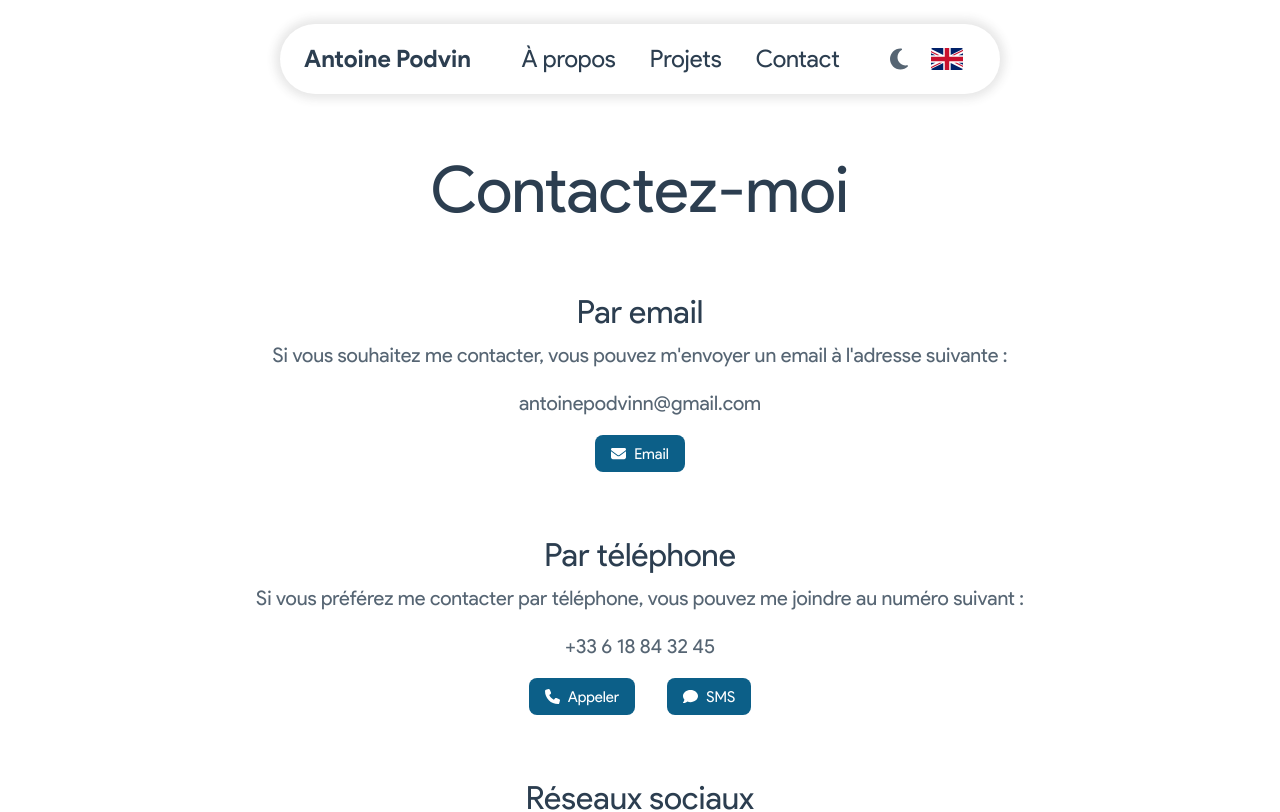
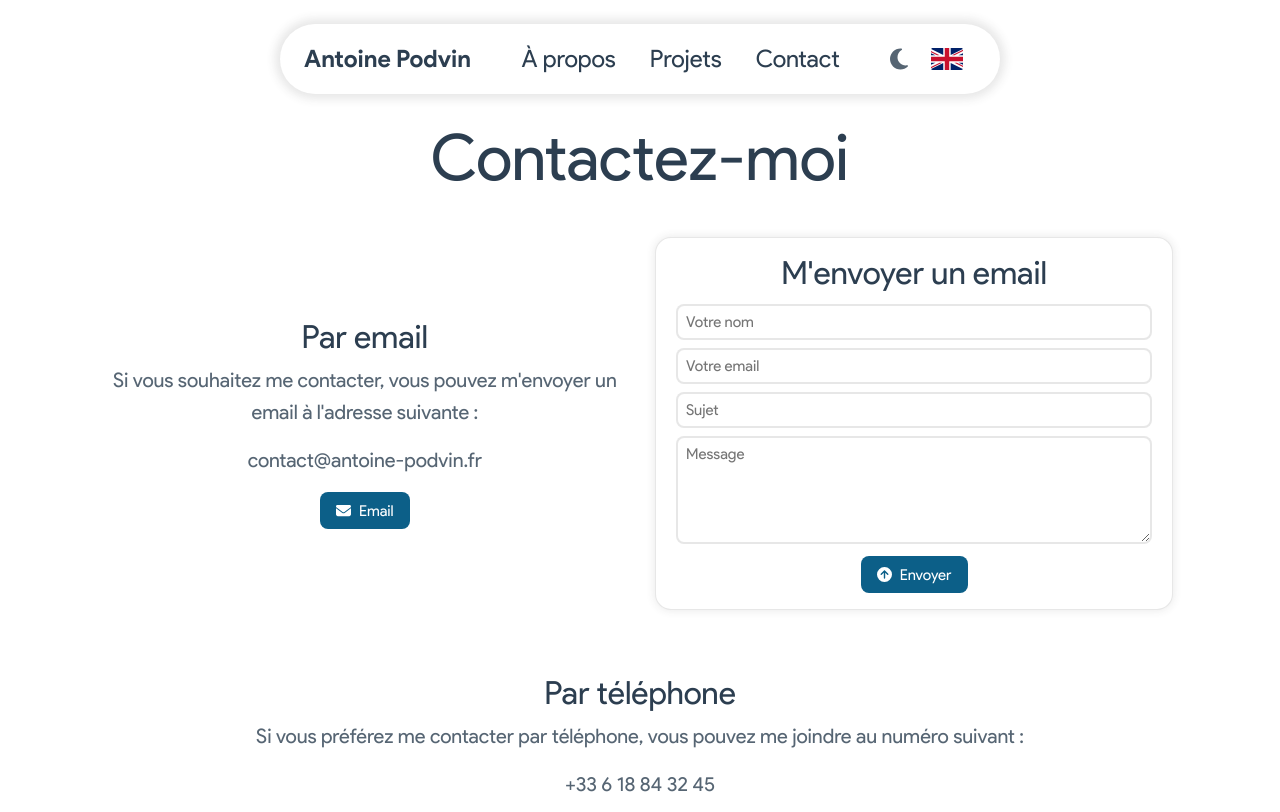
Before and after one commit to antoinepod/Portfolio, a Vue app: page /contact in a window 1280 px wide. Shown: the top 812 px of the page. Built offline with nearby package versions, Linux system fonts and the light colour scheme.

Commit message:
{+/~} Adding email contact form in contact view and updating projects border-radius and shadows in the Projects view.

```diff
--- a/src/components/DiscussionBubble.vue
+++ b/src/components/DiscussionBubble.vue
@@ -2,6 +2,7 @@
 import { computed, ref, type Ref } from 'vue';
 import { useWindowStore } from '@/stores/windowStore';
 import i18n from '@/i18n';
+import router from '@/router';
 
 export type Message = {
   content: string;
@@ -59,16 +60,13 @@ const startConversation = () => {
 
 const messagesRef: Ref<Array<HTMLElement> | null> = ref(null);
 const sendMessageRef: Ref<HTMLInputElement | null> = ref(null);
-const popupRef: Ref<HTMLDivElement | null> = ref(null);
 
 const sendMessage = () => {
-  window.open(`mailto:contact@antoine-podvin.fr?subject=${t('about.mail-subject')}&body=${sendMessageRef.value?.value}`);
-}
-
-const showPopup = () => {
-  if (popupRef.value !== null)
-    popupRef.value.style.opacity = popupRef.value.style.opacity === "1" ? "0" : "1";
-  console.log(popupRef.value);
+  let url = `mailto:contact@antoine-podvin.fr?subject=${t('about.mail-subject')}`;
+  if (sendMessageRef.value) {
+    url += "&body=" + encodeURIComponent(sendMessageRef.value.value);
+  }
+  window.open(url);
 }
 
 const discussion: Ref<HTMLElement | null> = ref(null);
@@ -83,9 +81,8 @@ const discussion: Ref<HTMLElement | null> = ref(null);
       </div>
     </section>
     <div class="send-message">
-      <div ref="popupRef" class="popup">hello</div>
-      <font-awesome-icon class="icon plus" icon="circle-plus" @click="showPopup" />
-      <input ref="sendMessageRef" type="text" :placeholder="$t('about.type-your-message')">
+      <font-awesome-icon class="icon plus" icon="circle-plus" @click="router.push({ name: 'contact' })" />
+      <textarea ref="sendMessageRef" type="text" :placeholder="$t('about.type-your-message')" rows="1"></textarea>
       <font-awesome-icon class="icon up" icon="circle-arrow-up" @click="sendMessage" />
     </div>
     <button v-if="!isConversationStarted" @click="startConversation()">{{ $t('about.start-conversation') }}</button>
@@ -182,7 +179,7 @@ const discussion: Ref<HTMLElement | null> = ref(null);
     align-items: center;
     margin-right: 0.5rem;
 
-    input {
+    textarea {
       width: 100%;
       padding: 0.25rem 0.5rem;
       border-radius: 1rem;
@@ -214,21 +211,6 @@ const discussion: Ref<HTMLElement | null> = ref(null);
       color: var(--color-heading);
       background-color: var(--color-border);
     }
-
-    .popup {
-      opacity: 0;
-      position: absolute;
-      background-color: red;
-      border: 2px solid var(--color-border);
-      border-radius: 1rem;
-      padding: 0.5rem;
-      z-index: 1;
-      width: 20rem;
-      height: 10rem;
-      left: calc(50% - 10rem);
-      top: calc(50% - 5rem);
-      transition: all 0.5s ease-in-out;
-    }
   }
 
   button {
--- a/src/locales/en.json
+++ b/src/locales/en.json
@@ -163,10 +163,6 @@
         "tech": ["Vue.js 3", "HTML5/CSS3", "Netlify", "GitHub"],
         "links": [
           {
-            "name": "View the website",
-            "url": "https://yogamarine.netlify.app/"
-          },
-          {
             "name": "View on GitHub",
             "url": "https://github.com/antoinepod/YogaMarine"
           }
@@ -206,7 +202,15 @@
     "email": {
       "title": "By email",
       "description": "If you would like to get in touch with me, you can send me an email at the following address:",
-      "send-email": "Email"
+      "send-email": "Email",
+      "form": {
+        "title": "Email me",
+        "name": "Your name",
+        "email": "Your email",
+        "subject": "Subject",
+        "message": "Message",
+        "send": "Send"
+      }
     },
     "phone": {
       "title": "By phone",
--- a/src/locales/fr.json
+++ b/src/locales/fr.json
@@ -163,10 +163,6 @@
         "tech": ["Vue.js 3", "HTML5/CSS3", "Netlify", "GitHub"],
         "links": [
           {
-            "name": "Voir le site",
-            "url": "https://yogamarine.netlify.app/"
-          },
-          {
             "name": "Voir sur GitHub",
             "url": "https://github.com/antoinepod/YogaMarine"
           }
@@ -206,7 +202,15 @@
     "email": {
       "title": "Par email",
       "description": "Si vous souhaitez me contacter, vous pouvez m'envoyer un email à l'adresse suivante :",
-      "send-email": "Email"
+      "send-email": "Email",
+      "form": {
+        "title": "M'envoyer un email",
+        "name": "Votre nom",
+        "email": "Votre email",
+        "subject": "Sujet",
+        "message": "Message",
+        "send": "Envoyer"
+      }
     },
     "phone": {
       "title": "Par téléphone",
--- a/src/views/ContactView.vue
+++ b/src/views/ContactView.vue
@@ -1,6 +1,7 @@
 <script setup lang="ts">
 import { useDarkModeStore } from '@/stores/darkMode';
 import { FontAwesomeIcon } from '@fortawesome/vue-fontawesome';
+import { ref, type Ref } from 'vue';
 
 const darkModeStore = useDarkModeStore();
 
@@ -18,11 +19,24 @@ const copyToClipboard = (data: string) => {
 };
 
 const copyMail = () => {
-  copyToClipboard('antoinepodvinn@gmail.com');
+  copyToClipboard('contact@antoine-podvin.fr');
 };
 
 const copyPhone = () => {
   copyToClipboard('+33618843245');
+};
+
+const formName: Ref<HTMLInputElement | null> = ref(null);
+const formEmail: Ref<HTMLInputElement | null> = ref(null);
+const formSubject: Ref<HTMLInputElement | null> = ref(null);
+const formMessage: Ref<HTMLTextAreaElement | null> = ref(null);
+
+const sendFormEmail = () => {
+  let url = `mailto:contact@antoine-podvin.fr?subject=${formSubject.value?.value}&body=${formName.value?.value}%20(${formEmail.value?.value})%0D%0A%0D%0A`;
+  if (formMessage.value) {
+    url += encodeURIComponent(formMessage.value.value);
+  }
+  window.open(url);
 };
 </script>
 
@@ -30,13 +44,26 @@ const copyPhone = () => {
   <div class="contact">
     <h2>{{ $t("contact.title-full") }}</h2>
     <div class="mail">
+      <div class="infos">
         <h4>{{ $t('contact.email.title') }}</h4>
         <p>{{ $t('contact.email.description') }}</p>
-      <p class="to-copy" @click="copyMail">antoinepodvinn@gmail.com</p>
+        <p class="to-copy" @click="copyMail">contact@antoine-podvin.fr</p>
         <a href="mailto:contact@antoine-podvin.fr" class="button">
           <FontAwesomeIcon class="email-icon" icon="envelope" />
           {{ $t('contact.email.send-email') }}
         </a>
+      </div>
+      <div class="form">
+        <h4>{{ $t('contact.email.form.title') }}</h4>
+        <input ref="formName" type="text" :placeholder="$t('contact.email.form.name')">
+        <input ref="formEmail" type="email" :placeholder="$t('contact.email.form.email')">
+        <input ref="formSubject" type="text" :placeholder="$t('contact.email.form.subject')">
+        <textarea ref="formMessage" :placeholder="$t('contact.email.form.message')" rows="4"></textarea>
+        <button class="send" @click="sendFormEmail">
+          <FontAwesomeIcon class="email-icon" icon="circle-arrow-up" />
+          {{ $t('contact.email.form.send') }}
+        </button>
+      </div>
     </div>
     <div class="phone">
       <h4>{{ $t('contact.phone.title') }}</h4>
@@ -83,12 +110,13 @@ const copyPhone = () => {
   align-items: center;
   text-align: center;
 
-  &>* {
-    margin: 2rem 0;
+  .mail,
+  .phone {
+    margin: 2rem auto;
+  }
 
-    @media screen and (max-width: 767px) {
-      margin: 1rem 0;
-    }
+  .socials {
+    margin-top: 2rem;
   }
 
   a {
@@ -161,5 +189,54 @@ const copyPhone = () => {
       }
     }
   }
+
+  .mail {
+    display: flex;
+    flex-direction: row;
+    justify-content: center;
+    align-items: center;
+
+    &>* {
+      margin: 0 1rem;
+      width: 50%;
+    }
+
+    @media screen and (max-width: 767px) {
+      flex-direction: column;
+
+      &>* {
+        width: 100%;
+        margin: 1rem 0;
+      }
+    }
+  }
+
+  .form {
+    background-color: var(--color-background);
+    border: 1px solid var(--color-border);
+    box-shadow: 0 0 10px var(--color-border);
+    border-radius: 1rem;
+    padding: 1rem;
+    text-align: center;
+    transition: all 0.5s ease-in-out;
+    display: flex;
+    flex-direction: column;
+    justify-content: space-between;
+
+    input,
+    textarea {
+      padding: 0.25rem 0.5rem;
+      border-radius: 0.5rem;
+      border: 2px solid var(--color-border);
+      background-color: var(--color-background);
+      color: var(--color-text);
+      margin: 0.25rem;
+    }
+
+    button {
+      text-decoration: none;
+      margin: 0.5rem auto 0 auto;
+    }
+  }
 }
 </style>
--- a/src/views/ProjectsView.vue
+++ b/src/views/ProjectsView.vue
@@ -113,12 +113,13 @@ h2 {
 
   .project {
     display: flex;
-    margin: 1rem 0;
+    margin: 1rem;
     padding: 1rem;
     border: 1px solid var(--color-border);
-    border-radius: 0.5rem;
+    border-radius: 1rem;
+    box-shadow: 0 0 0.5rem var(--color-border);
     text-align: justify;
-    width: 85%;
+    width: 80%;
 
     &:nth-child(odd) {
       align-self: flex-start;
@@ -132,6 +133,7 @@ h2 {
     @media screen and (max-width: 767px) {
       flex-direction: column-reverse !important;
       width: 100%;
+      margin: 1rem auto;
 
       h2 {
         text-align: center;
@@ -169,7 +171,7 @@ h2 {
         span {
           padding: 0.25rem 0.5rem;
           border: 1px solid var(--color-border-hover);
-          border-radius: 0.25rem;
+          border-radius: 0.5rem;
         }
       }
 
@@ -185,7 +187,7 @@ h2 {
         span {
           padding: 0.25rem 0.5rem;
           border: 1px solid var(--color-border);
-          border-radius: 0.25rem;
+          border-radius: 0.5rem;
         }
       }
 
@@ -197,6 +199,7 @@ h2 {
         align-items: center;
         gap: 0.5rem;
         width: 100%;
+        margin-top: 0.25rem;
 
         a {
           text-decoration: none;
```
Also changed, not shown: 1 other file (tests, documents, lock files or other folders). Lines whose indentation alone changed are shown as unchanged.
